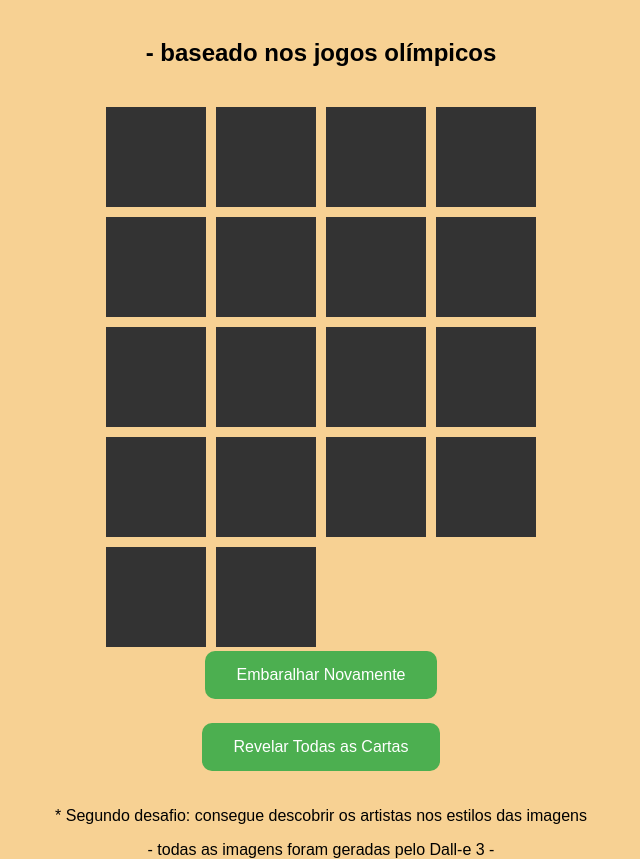
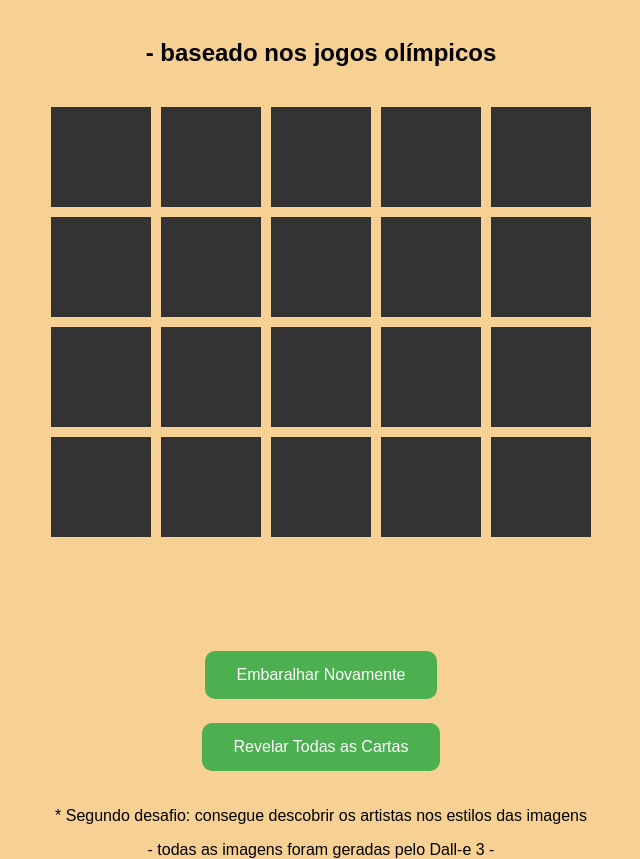
Before and after one commit to desenvolvedorjairomonassa/alura-imersao, a plain HTML site: page index.html in a window 1280 px wide. Shown: the whole page, without its empty margins (319-959 px from the left). Drawn offline with Linux system fonts and the light colour scheme.

Commit message:
fix issues: missing images

```diff
--- a/data.js
+++ b/data.js
@@ -7,6 +7,8 @@ const dadosCartas = [
     { id: 6, src: 'img/img6.png' },
     { id: 7, src: 'img/img7.png' },
     { id: 8, src: 'img/img8.png' },
+    { id: 9, src: 'img/img9.png' },
+    { id: 10, src: 'img/img10.png'},
     { id: 1, src: 'img/img1.png' },
     { id: 2, src: 'img/img2.png' },
     { id: 3, src: 'img/img3.png' },
--- a/script.js
+++ b/script.js
@@ -7,7 +7,7 @@ document.addEventListener('DOMContentLoaded', () => {
     const cartas = dadosCartas; // Obtém os dados das cartas de um array externo (dadosCartas).
 
     let cartasViradas = []; // Array para armazenar as cartas que estão viradas.
-
+    console.log(cartas)
     // Função para embaralhar um array usando o algoritmo Fisher-Yates.
     function embaralhar(array) {
       for (let i = array.length - 1; i > 0; i--) {
--- a/styles.css
+++ b/styles.css
@@ -20,8 +20,8 @@ h1 {
 
 .game-board {
     display: grid;
-    grid-template-columns: repeat(4, 100px);
-    grid-template-rows: repeat(4, 100px);
+    grid-template-columns: repeat(5, 100px);
+    grid-template-rows: repeat(5, 100px);
     gap: 10px;
     justify-content: center;
     margin-top: 20px;
```
